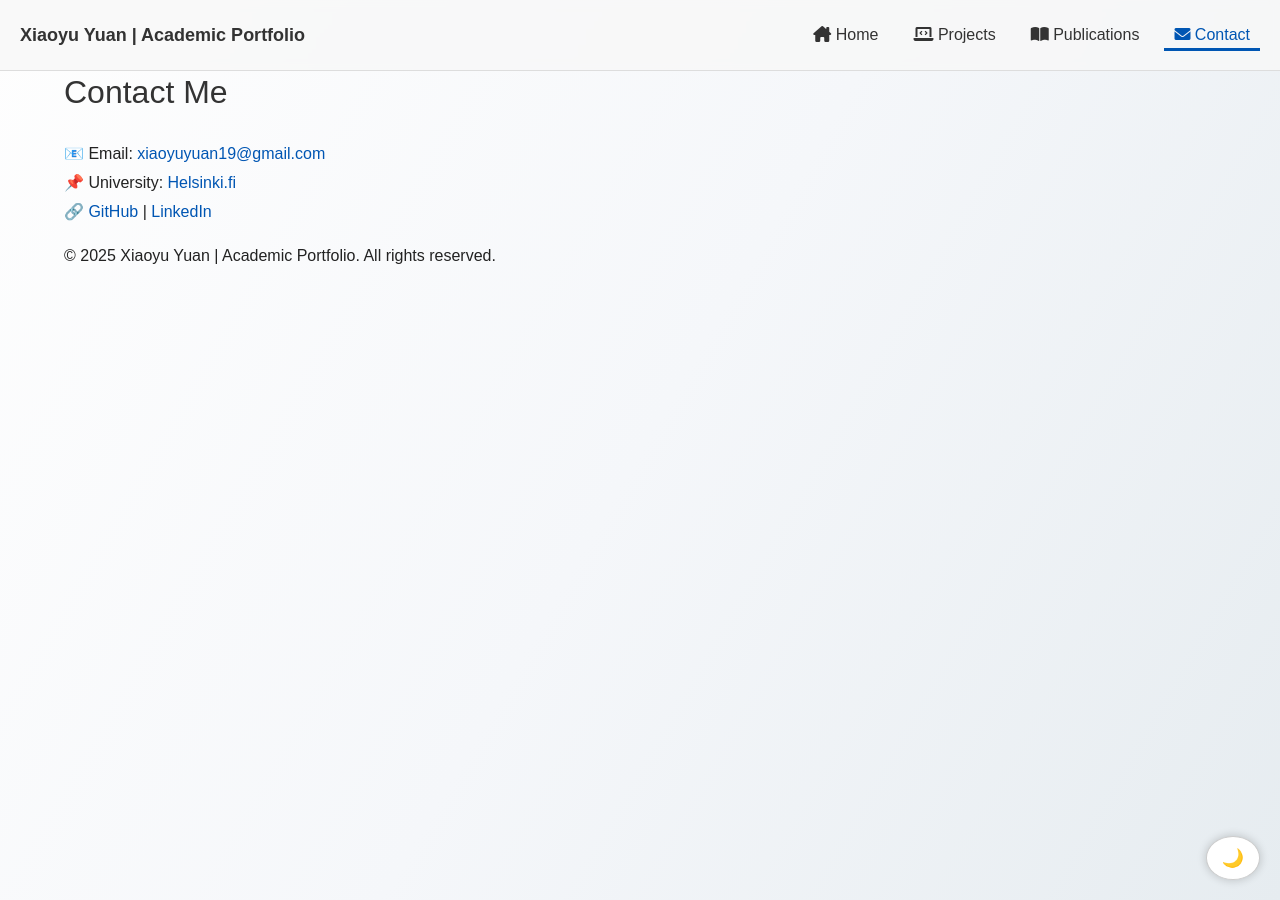
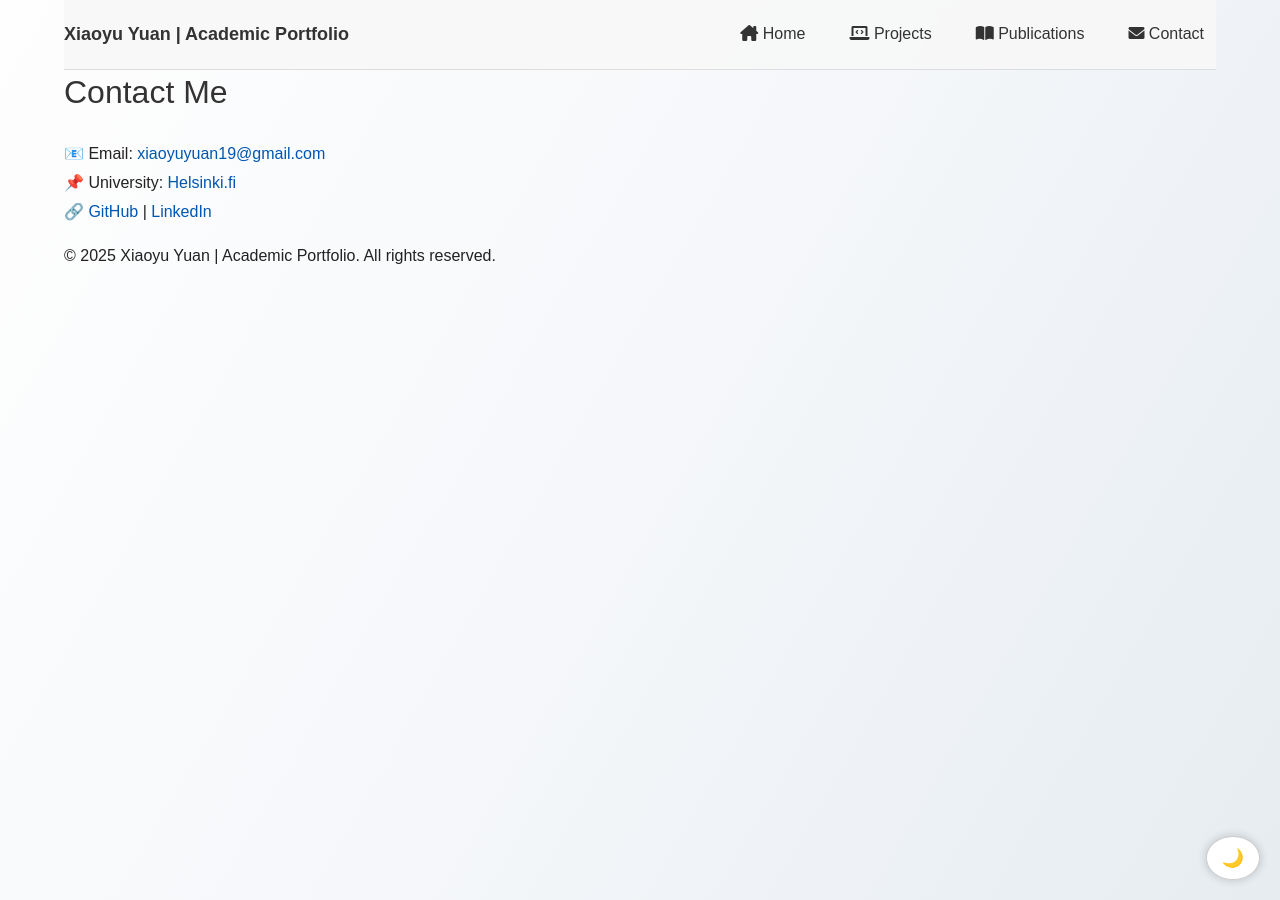
Before and after one commit to XiaoyuYuan19/portfolio, a Jekyll site: the page built from contact.md, in a window 1280 px wide. Built offline with Jekyll 4.4.1, drawn with Linux system fonts in a browser that asks for light colours.

Commit message:
Update style.css

```diff
--- a/assets/css/style.css
+++ b/assets/css/style.css
@@ -94,21 +94,24 @@
     padding: 0;
 }
 
-/* 🎓 让导航栏更窄，减少压迫感 */
+/* 🎓 让导航栏更窄，更对齐页面 */
 .navbar {
     display: flex;
     justify-content: space-between;
     align-items: center;
-    width: 100%;
-    padding: 15px 20px; /* ✅ 变得更小更轻盈 */
-    background: rgba(248, 248, 248, 0.8); /* ✅ 让导航栏有点透明感 */
+    width: 90%; /* ✅ 让导航栏和正文对齐 */
+    max-width: 1200px; /* ✅ 控制最大宽度 */
+    margin: 0 auto; /* ✅ 居中对齐 */
+    padding: 12px 0;
+    background: rgba(248, 248, 248, 0.9);
     border-bottom: 1px solid #ddd;
     position: fixed;
     top: 0;
-    left: 0;
+    left: 50%;
+    transform: translateX(-50%);
     z-index: 1000;
-    height: 40px; /* ✅ 再次缩小 */
-    backdrop-filter: blur(5px); /* ✅ 轻微磨砂玻璃感 */
+    height: 45px;
+    backdrop-filter: blur(5px);
 }
 
 /* 🎓 左侧 LOGO */
@@ -119,30 +122,28 @@
     text-decoration: none;
 }
 
-/* 🎓 右侧导航栏 */
+/* 🎓 右侧导航 */
 .navbar ul {
     list-style: none;
-    padding: 0;
-    margin: 0;
     display: flex;
+    gap: 20px; /* ✅ 均匀分布 */
 }
 
 /* 🎯 让导航栏里的按钮更优雅 */
 .navbar ul li {
-    margin-left: 15px; /* ✅ 让间距更协调 */
+    position: relative;
 }
 
 /* 🎨 导航链接基本样式 */
 .navbar ul li a {
     text-decoration: none;
     color: #333;
-    padding: 5px 10px;
-    position: relative;
+    padding: 5px 12px;
     font-weight: normal;
     transition: color 0.3s;
 }
 
-/* 📌 添加底部下划线 */
+/* ✅ 修正导航栏按钮下划线 */
 .navbar ul li a::after {
     content: "";
     position: absolute;
@@ -151,8 +152,14 @@
     width: 0;
     height: 2px;
     background-color: transparent;
-    transition: all 0.3s ease;
+    transition: width 0.3s ease, background-color 0.3s ease;
     transform: translateX(-50%);
+}
+
+/* 🖱️ 鼠标悬停时，显示渐变下划线 */
+.navbar ul li a:hover::after {
+    width: 100%;
+    background-color: #0056b3;
 }
 
 /* 🎯 Active 页面下划线常亮 */
@@ -161,30 +168,20 @@
     background-color: #0056b3;
 }
 
-/* 🎨 鼠标悬停时 */
-.navbar ul li a:hover::after {
-    width: 100%;
-    background-color: #0056b3;
+/* 🎯 Active 页面文字高亮 */
+.navbar ul li a.active {
+    color: #0056b3;
 }
 
-/* 🌟 让当前页面的导航栏选项高亮 🌟 */
-.navbar a.active, .navbar a:hover {
+/* 🏡 让 `Home` 页面也有 `active` 效果 */
+body.home .navbar a[href*="portfolio"] {
     color: #0056b3;
     border-bottom: 3px solid #0056b3;
 }
 
-/* 自动匹配当前页面，让对应按钮高亮 */
-body.home .navbar a[href*="portfolio/"],
-body.projects .navbar a[href*="portfolio/projects"],
-body.publications .navbar a[href*="portfolio/publications"],
-body.contact .navbar a[href*="portfolio/contact"] {
-    color: #0056b3;
-    border-bottom: 3px solid #0056b3; /* 当前页面下划线保持亮起 */
-}
-
 /* 🌙 夜间模式优化 */
 .dark-mode .navbar {
-    background: rgba(28, 31, 43, 0.8);
+    background: rgba(28, 31, 43, 0.9);
     border-bottom: 1px solid #3c3f4a;
 }
 
@@ -196,36 +193,18 @@
     color: #d1d5e0;
 }
 
-.dark-mode .navbar ul li a.active::after {
-    background-color: #ffffff;
-}
-
-/* 🛠 修正 Contact 右侧超出问题 */
-.navbar ul {
-    padding-left: 40px;
-    padding-right: 40px;
-}
-
-/* 🌙 夜间模式调整 */
-.dark-mode .navbar {
-    background: #1c1f2b;
-    border-bottom: 2px solid #3c3f4a;
-}
-
-.dark-mode .navbar .logo {
-    color: #ffffff;
-}
-
-.dark-mode .navbar ul li a {
-    color: #d1d5e0;
-}
-
-.dark-mode .navbar ul li a:hover {
-    color: #ffffff;
+.dark-mode .navbar ul li a:hover::after {
+    background-color: #6a85b6;
 }
 
 .dark-mode .navbar ul li a.active::after {
-    background-color: #ffffff;
+    background-color: #6a85b6;
+}
+
+/* 🛠 修正 Contact 超出问题 */
+.navbar ul {
+    padding-left: 0;
+    padding-right: 0;
 }
 
 /* 超链接变蓝色，符合论文风 */
```
